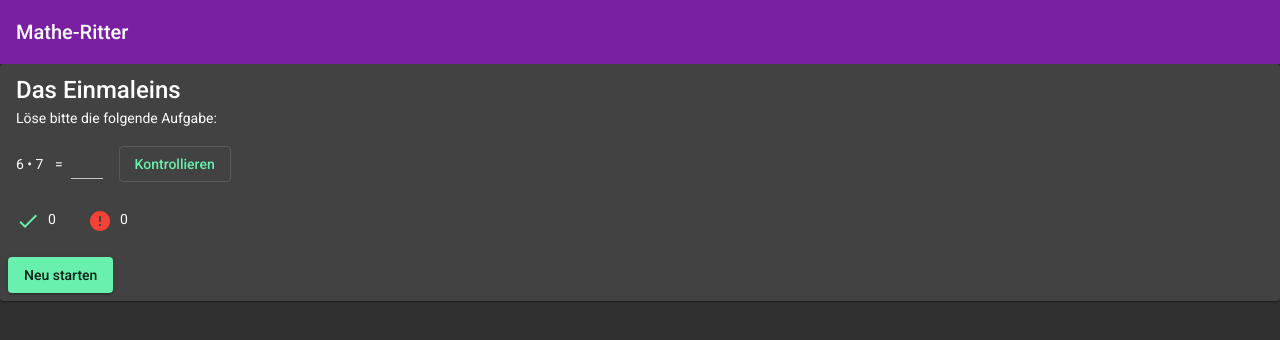
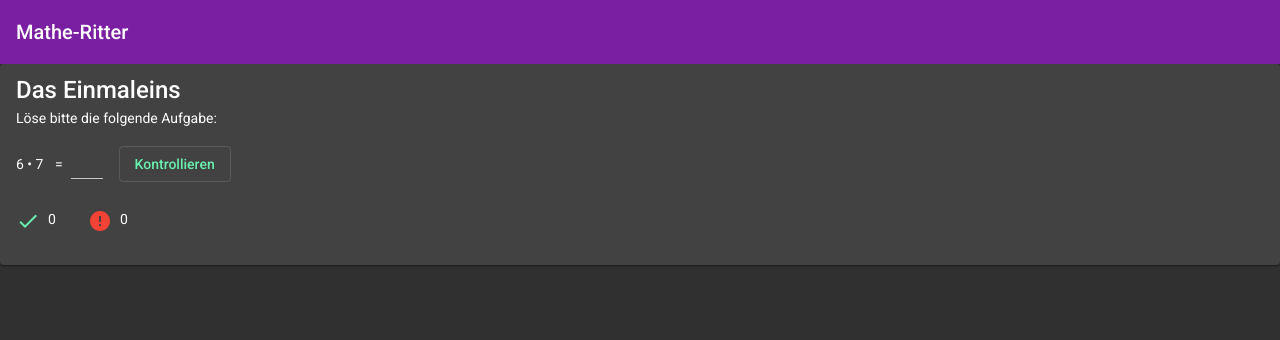
Before and after one commit to thkwalter/mathe-ritter, an Angular app: page / in a window 1280 px wide. Shown: the top 340 px of the page. Built offline with nearby package versions, Linux system fonts and the light colour scheme.

Commit message:
"Neu starten"-Knopf erscheint erst nach der ersten Antwort.
https://github.com/thkwalter/mathe-ritter/projects/1#card-17104115

```diff
--- a/src/app/einmaleins/einmaleins.component.html
+++ b/src/app/einmaleins/einmaleins.component.html
@@ -26,6 +26,7 @@
    </mat-card-content>
 
    <mat-card-actions>
-      <button mat-raised-button color="accent" (click)="starten()">Neu starten</button>
+      <button *ngIf="zaehlerKorrekt || zaehlerFehlerhaft" mat-raised-button color="accent"
+         (click)="starten()">Neu starten</button>
   </mat-card-actions>
 </mat-card>
```
